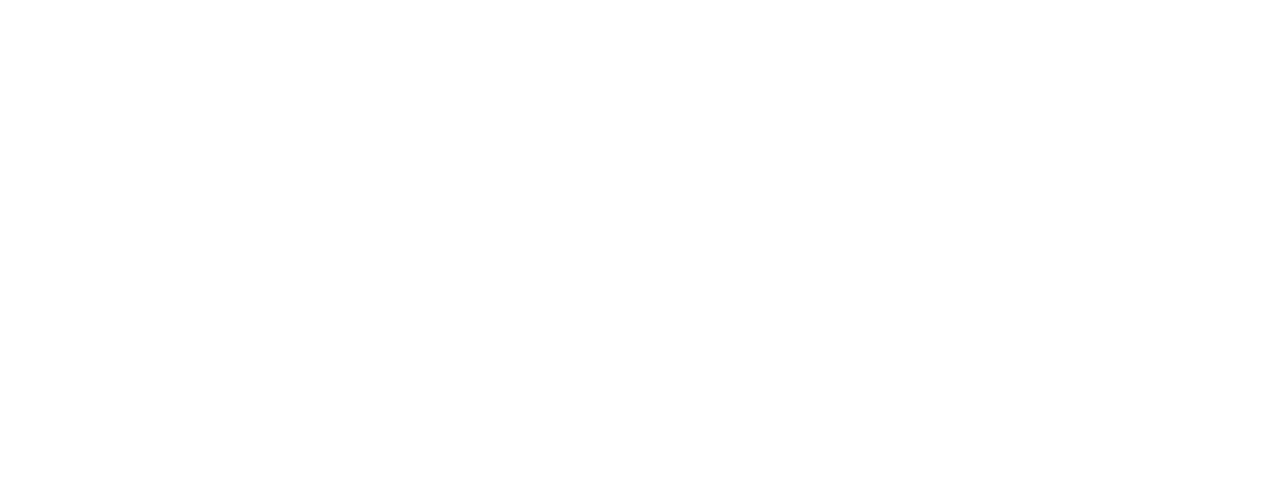
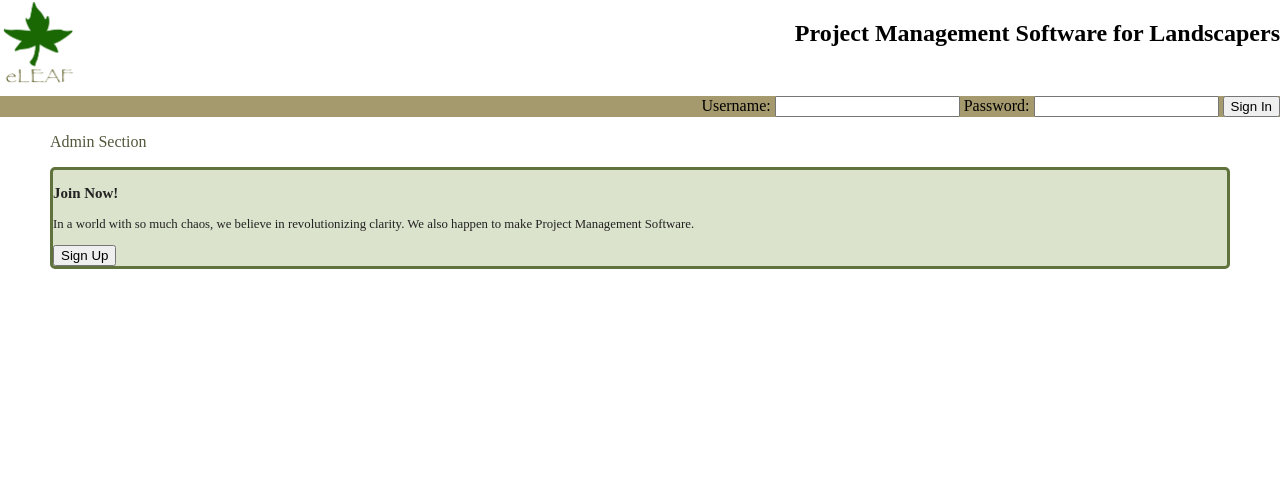
Before and after one commit to EmptySpaceFSU/PWA2, a PHP site: page /admin.html in a window 1280 px wide. Before the commit the part shown is empty. Shown: the top 499 px of the page. Run offline with PHP 8.4, Linux system fonts and the light colour scheme.

Commit message:
Updates updates updates. On a saturday.

```diff
--- a/Wk1/MilestonePt1/admin.html
+++ b/Wk1/MilestonePt1/admin.html
@@ -1,10 +1,49 @@
 <!DOCTYPE html>
 <html>
+<!-- Christopher Ayers
+     Full Sail University
+     Week 1: Milestone
+     Last Update: Jul-12-2014
+-->
 <head lang="en">
     <meta charset="UTF-8">
-    <title></title>
+    <title>eLEAF Project Management Software</title>
+    <link rel="stylesheet" href="css/stylesheet.css">
 </head>
 <body>
+<div id="topBar"> <!-- Top Nav Bar -->
+    <h2>Project Management Software for Landscapers</h2>
+    <img id="logo" src="img/logo.png" />
+
+
+</div> <!-- End Top Nav Bar -->
+
+<div id="midBar"> <!-- Sign in Section -->
+    <div id="login">
+        <form id="loginForm">
+            <label>Username: </label><input name="signinButton" type="text" id="user"/>
+            <label>Password: </label><input name="signinButton" type="password" id="pass" />
+            <input name="signinButton" type="button" id="signinButton" value="Sign In" />
+        </form>
+    </div>
+</div> <!-- End Sign in Section -->
+
+<div id="botBar"> <!-- Content Section -->
+    <p>
+        Admin Section
+    </p>
+    <div id="menu"> <!-- Floating Menu -->
+        <div id="cta">
+            <h3>Join Now!</h3>
+            <p>
+                In a world with so much chaos, we believe in revolutionizing clarity. We also
+                happen to make Project Management Software.
+            </p>
+            <input name="regbtn" type="button" id="register" value="Sign Up" />
+        </div>
+    </div> <!-- End Floating Menu -->
+</div> <!-- End Content Section -->
+
 
 </body>
 </html>
--- a/Wk1/MilestonePt1/css/stylesheet.css
+++ b/Wk1/MilestonePt1/css/stylesheet.css
@@ -1,45 +1,63 @@
 body {
-    font-size: 1em;
     background-color: white;
     margin:0;
     padding:0;
-    width:100%
-}
-#topBar {
-    background-color: white;
-    box-shadow: 0px -40px 100px 1px #444;
-    width:100%;
-    height:30vh;
-    margin-bottom:5px;
     min-width:570px;
-    min-height:80px;
+    min-height:500px;
 }
 
+h2 {
+    float:right;
+    font-size: 1.5em;
+}
+/* Top Section of page */
+#topBar {
+
+    background-color: white;
+    width:100%;
+    height:30%;
+    margin-bottom:5px;
+    min-height:80px;
+
+}
+/* Middle Section of page */
 #midBar {
-    background-color: white;
+    background-color: #a59a6d;
+    text-align:right;
     Height:auto;
     margin:0;
 
 }
-
+/* Bottom Section of page */
 #botBar {
-    background: deepskyblue;
+    color:#53563b;
     height:30vh;
-    width:100%;
-    margin:10px;
+    width:;
+    margin:0 50px 0 50px;
 }
 
 #logo {
-    width:100%;
-    height:100%;
+    width:75px;
 }
+
+#menu {
+    font-size: .8em;
+    color:#222222;
+    background-color: rgba(136,161,88,0.3);
+    border-style:solid;
+    border-color:#60733d;
+    border-radius:5px ;
+}
+
+/* An Idea for a floating menu at the bottom of the page. Doesn't look bad, needs work.
 #menu {
     font-size: .8em;
     position: fixed;
-    right:0;
-    top: 50%;
-    background-color: rgba(200,200,200,0.3);
+    right:40%;
+    bottom:0;
+    background-color: rgba(136,161,88,0.3);
     border-style:solid;
-    border-color:#ff0000;
+    border-color:#60733d;
     border-radius:5px ;
 }
+*/
```
Also changed, not shown: Wk1/MilestonePt1/index.html (deleted, +0 -39 lines).
